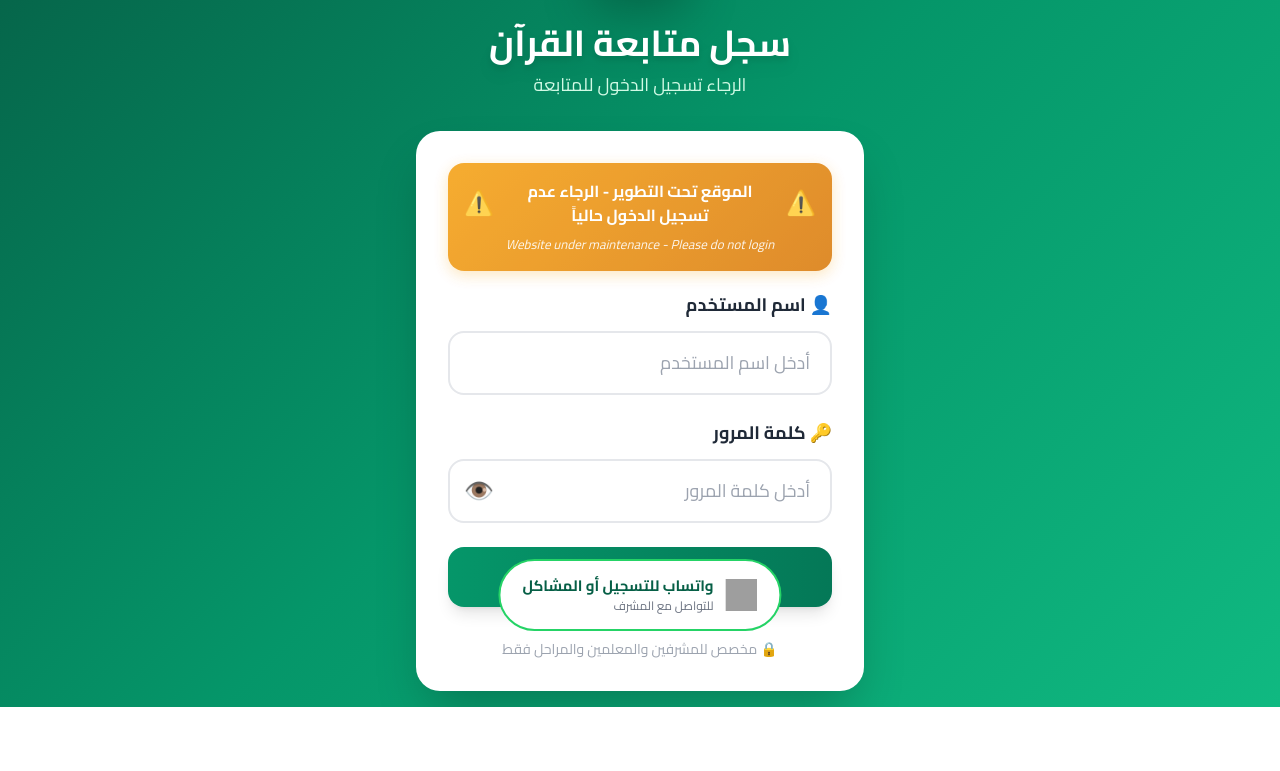
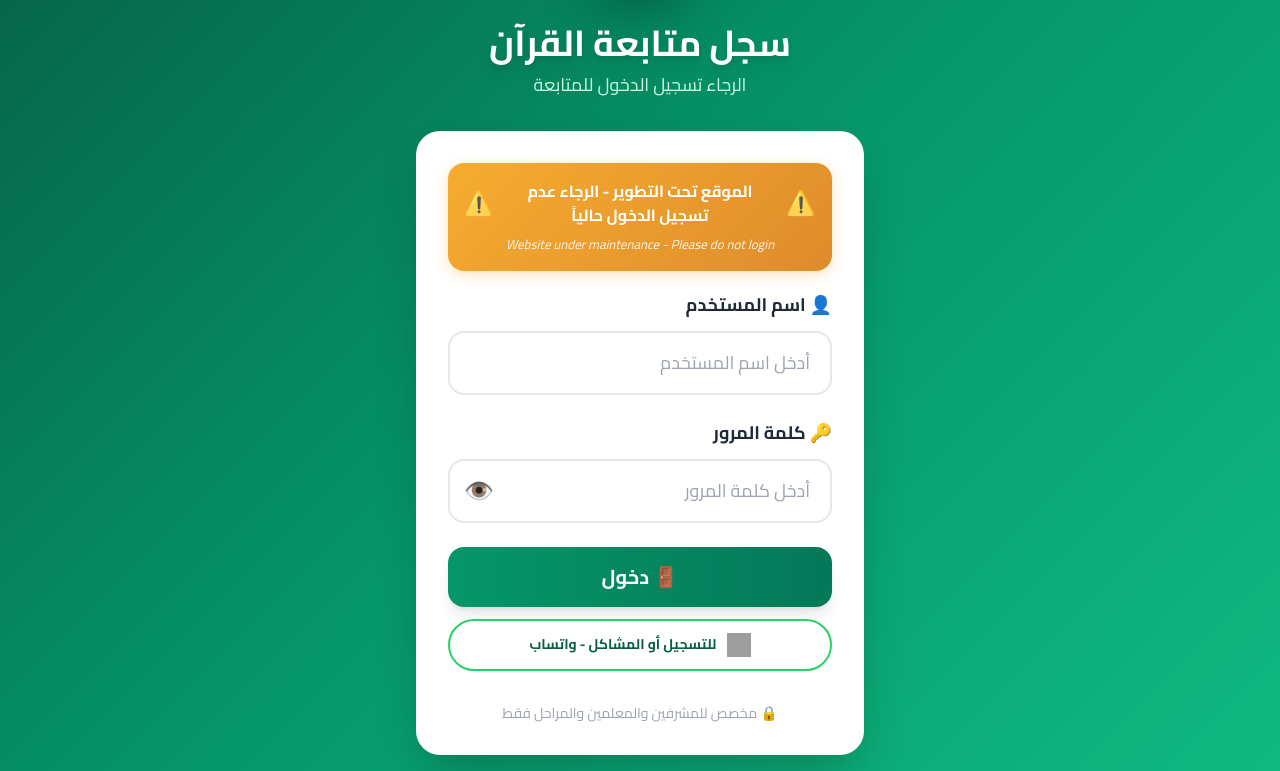
Before and after one commit to Hazza14Zz/Daragati, a plain HTML site: page login.html in a window 1280 px wide. Shown: the part 139-910 px from the top of the page. Before the commit the page ends 846 px from the top, so only its background shows below. Drawn offline with nearby package versions, Linux system fonts and the light colour scheme; grey boxes are pictures that could not be loaded.

Commit message:
Update login.html

```diff
--- a/login.html
+++ b/login.html
@@ -91,66 +91,7 @@
     0%, 100% { opacity: 1; }
     50% { opacity: 0.85; }
 }
-        /* WhatsApp Contact Section */
-.whatsapp-contact {
-    position: fixed;
-    bottom: 30px;
-    left: 50%;
-    transform: translateX(-50%);
-    display: flex;
-    align-items: center;
-    gap: 12px;
-    background: white;
-    padding: 14px 22px;
-    border-radius: 50px;
-    box-shadow: 0 4px 20px rgba(0,0,0,0.12);
-    z-index: 999;
-    text-decoration: none;
-    border: 2px solid #25D366;
-    transition: all 0.3s ease;
-}
 
-.whatsapp-contact:hover {
-    transform: translateX(-50%) scale(1.03);
-    box-shadow: 0 6px 25px rgba(37, 211, 102, 0.3);
-}
-
-.whatsapp-contact:active {
-    transform: translateX(-50%) scale(0.97);
-}
-
-.whatsapp-contact img {
-    width: 32px;
-    height: 32px;
-    flex-shrink: 0;
-}
-
-.whatsapp-contact .whatsapp-text {
-    font-family: 'Cairo', sans-serif;
-    font-size: 15px;
-    font-weight: 700;
-    color: #065f46;
-    white-space: nowrap;
-}
-
-.whatsapp-contact .whatsapp-sub {
-    font-family: 'Cairo', sans-serif;
-    font-size: 12px;
-    font-weight: 400;
-    color: #6b7280;
-    white-space: nowrap;
-}
-
-/* Pulse animation */
-@keyframes whatsapp-pulse {
-    0% { box-shadow: 0 0 0 0 rgba(37, 211, 102, 0.5); }
-    70% { box-shadow: 0 0 0 18px rgba(37, 211, 102, 0); }
-    100% { box-shadow: 0 0 0 0 rgba(37, 211, 102, 0); }
-}
-
-.whatsapp-contact {
-    animation: whatsapp-pulse 2.5s infinite;
-}
     </style>
 </head>
 <body class="flex items-center justify-center p-4">
@@ -226,6 +167,25 @@
                 </button>
 
             </form>
+
+            <!-- WhatsApp Contact Below Login -->
+            <a href="https://wa.me/966561162173" target="_blank" style="
+                display: inline-flex;
+                align-items: center;
+                gap: 10px;
+                background: white;
+                padding: 12px 20px;
+                border-radius: 50px;
+                text-decoration: none;
+                border: 2px solid #25D366;
+                transition: all 0.3s ease;
+                width: 100%;
+                justify-content: center;
+                margin-top: 12px;
+            " onmouseover="this.style.background='#f0fdf4'" onmouseout="this.style.background='white'">
+                <img src="https://upload.wikimedia.org/wikipedia/commons/6/6b/WhatsApp.svg" style="width: 24px; height: 24px;" alt="WhatsApp">
+                <span style="font-family: 'Cairo', sans-serif; font-size: 14px; font-weight: 600; color: #065f46;">للتسجيل أو المشاكل - واتساب</span>
+            </a>
 
             <div class="mt-8 text-center text-gray-400 text-sm">
                 <p>🔒 مخصص للمشرفين والمعلمين والمراحل فقط</p>
@@ -402,13 +362,6 @@ if (MAINTENANCE_MODE) {
             document.getElementById('errorMessage').classList.add('hidden');
         });
     </script>
-<!-- WhatsApp Contact for Registration/Issues -->
-<a href="https://wa.me/966561162173" target="_blank" class="whatsapp-contact">
-    <img src="https://upload.wikimedia.org/wikipedia/commons/6/6b/WhatsApp.svg" alt="WhatsApp">
-    <div>
-        <div class="whatsapp-text">واتساب للتسجيل أو المشاكل</div>
-        <div class="whatsapp-sub">للتواصل مع المشرف</div>
-    </div>
-</a>
+
 </body>
 </html>
```
